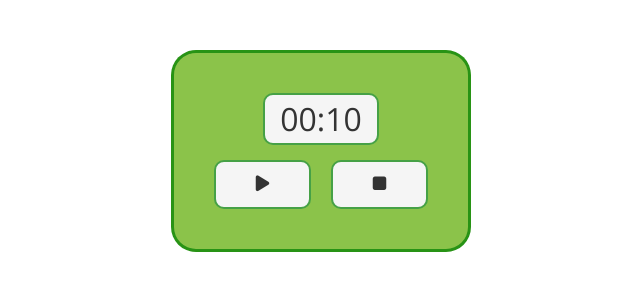
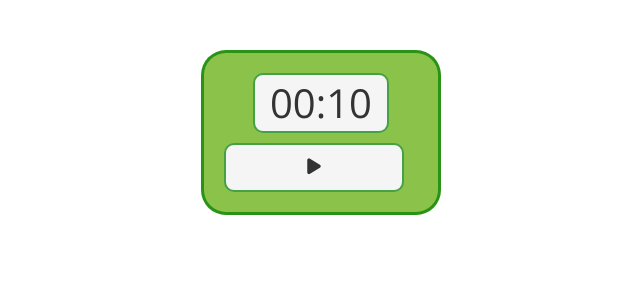
Before and after one commit to Sinematic/Pomodoro-Chrome-Extension, a plain HTML site: page index.html in a window 1280 px wide. Shown: the whole page, without its empty margins (319-959 px from the left). Drawn offline with nearby package versions, Linux system fonts and the light colour scheme.

Commit message:
fix inté

```diff
--- a/index.html
+++ b/index.html
@@ -17,7 +17,6 @@
     <div id="container">
 
         <article class="pomodoro">
-            <div>
 
             <h1 id="timer">00:10</h1>
 
@@ -27,7 +26,6 @@
                 <button id="stop"><i class="fa-solid fa-stop"></i></button>
             </form>
 
-            </div>
         </article>
 
     </div>
--- a/style/style.css
+++ b/style/style.css
@@ -12,12 +12,12 @@ body {
     font-family: 'Open Sans', sans-serif;
     color: #333333;
     width: 100%;
-    max-width: 300px;
+    max-width: 240px;
     display: grid;
     grid-template-columns: 1fr;
     grid-template-rows: repeat(auto, 1fr);
     background-color: #8BC34A;
-    padding: 40px;
+    padding: 20px;
     box-sizing: border-box;
     border-radius: 25px;
     border: solid 3px rgba(0, 128, 0, 0.712);
@@ -34,18 +34,18 @@ body {
     border: solid 2px rgba(0, 128, 0, 0.712);
     border-radius: 10px;
     padding: 8px 15px;
-    width: fit-content;
+    max-width: 180px;
     margin: auto;
-    margin-bottom: 15px;
-    font-size: 32px;
+    margin-bottom: 10px;
+    font-size: 40px;
 }
 
 .pomodoro form {
     display: grid;
-    grid-template-columns: 1fr 1fr;
+    grid-template-columns: 1fr;
     padding: 0;
-    margin: 0;
-    gap: 20px;
+    max-width: 180px;
+    gap: 15px;
 }
 
 .pomodoro button {
@@ -56,6 +56,10 @@ body {
     border-radius: 10px;
 }
 
-#pause {
+#pause, #stop {
     display: none;
 }
+
+button:hover {
+    background-color: #eaffd1;
+}
```
Lines whose indentation alone changed are shown as unchanged.
